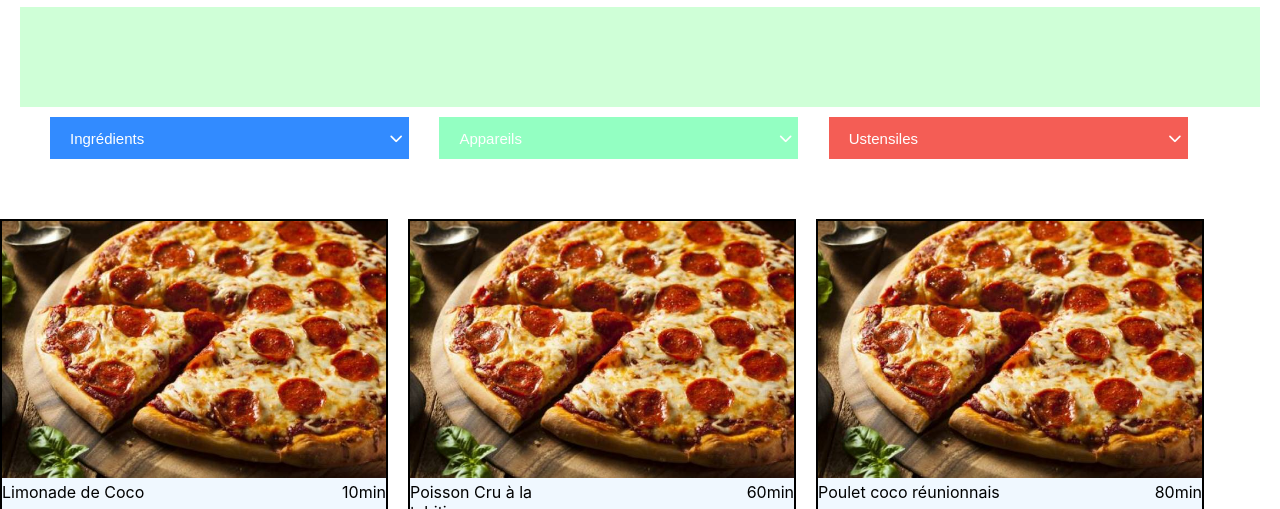
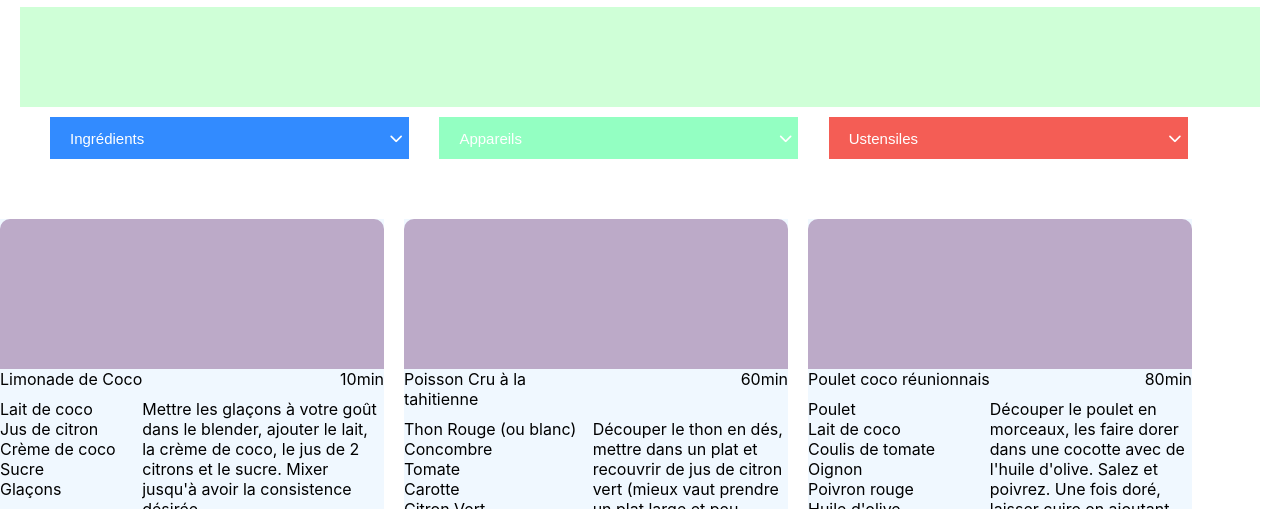
Before and after one commit to Myriam-Br/LesPetitsPlatsProject, a plain HTML site: page index.html in a window 1280 px wide. Shown: the part 240-749 px from the top of the page. Drawn offline with Linux system fonts and the light colour scheme.

Commit message:
supression erreur w3c js

```diff
--- a/scripts/templates/recipeCard.js
+++ b/scripts/templates/recipeCard.js
@@ -14,9 +14,8 @@ class RecipeCard{
         wrapperCard.setAttribute('class', 'recipe_card')
         wrapperCard.setAttribute('id', this._recipe.id)
         // image
-        const imageRecipe = document.createElement('img')
-        imageRecipe.setAttribute('alt', 'name_recipe_img')
-        imageRecipe.setAttribute('src', 'assets/pizza.jpg')
+        const imageRecipe = document.createElement('div')
+        imageRecipe.setAttribute('class', 'image')
 
         // text section
         const textSection = document.createElement('div')
--- a/style.css
+++ b/style.css
@@ -182,7 +182,7 @@ input:focus{
 }
 
 .recipe_card{
-    border: solid black 2px;
+    border: none;
     margin-bottom: 3px;
     width: 30%;
     margin-right: 20px;
@@ -197,10 +197,11 @@ input:focus{
     box-shadow: 0px 2px 8px 2px rgba(102, 102, 102, 0.368);
 }
 
-.recipe_card img {
-    background-color: rgb(158, 155, 160);
-    width: 100%;
-    object-fit: contain;
+.recipe_card .image {
+    background-color: rgb(188, 170, 200);
+    height: 150px;
+    border-top-left-radius: 10px;
+    border-top-right-radius: 10px;
 }
 
 .text_section {
```
Also changed, not shown: index.html (+5 -5 lines).
